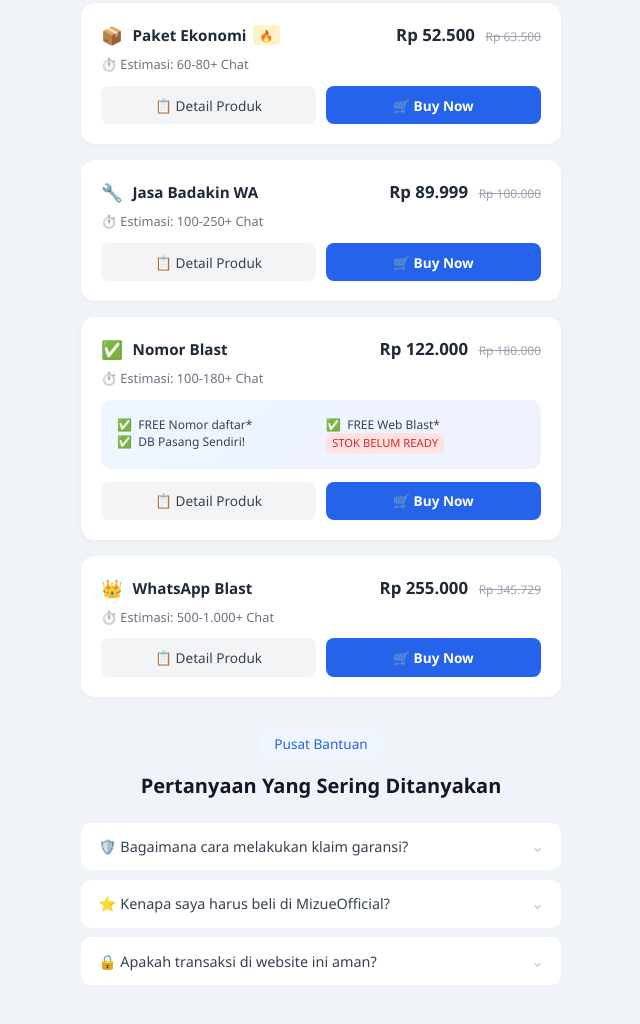
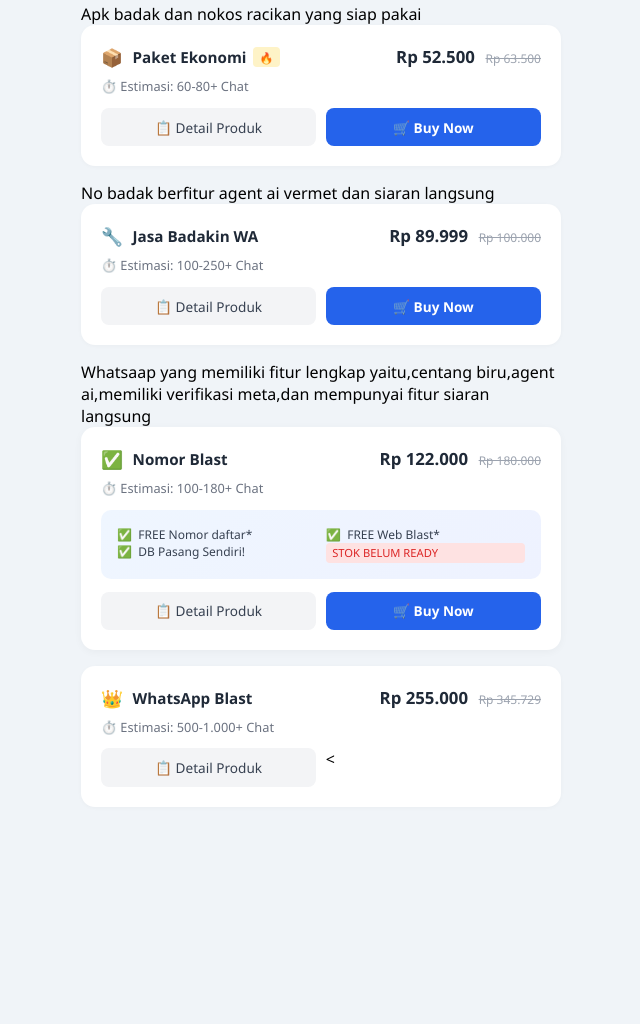
Before and after one commit to oziwinarto8-sudo/toko-wa-badak, a plain HTML site: page index.html in a window 1280 px wide. Shown: the part 648-1672 px from the top of the page, without its empty margins (319-959 px from the left). After the commit the page ends 1535 px from the top, so only its background shows below. Drawn offline with Linux system fonts and the light colour scheme.

Commit message:
Update index.html

```diff
--- a/index.html
+++ b/index.html
@@ -3,7 +3,7 @@
 <head>
     <meta charset="UTF-8">
     <meta name="viewport" content="width=device-width, initial-scale=1.0">
-    <title>MizueOfficial — Toko Digital</title>
+    <title>SedzOfficial — Toko Digital</title>
     <style>
         *{margin:0; padding:0; box-sizing:border-box; font-family:'Segoe UI', sans-serif;}
         body{background:#f0f4f8; min-height:100vh; padding:2rem 1rem 4rem;}
@@ -40,7 +40,7 @@
         .review-section{background:white; border-radius:14px; padding:1.25rem; margin-bottom:1.5rem; box-shadow:0 1px 4px rgba(0,0,0,0.03);}
         .review-header{display:flex; justify-content:space-between; align-items:center; margin-bottom:1rem;}
         .review-header h3{font-size:0.95rem; color:#1f2937; display:flex; align-items:center; gap:0.4rem;}
-        .btn-review{background:#eff6ff; color:#2563eb; border:none; padding:0.4rem 0.8rem; border-radius:6px; font-size:0.8rem; font-weight:500; cursor:pointer;}
+        .btn-review{background:#eff6ff; color:#2563eb; border:none; padding:0.4rem 0.8rem; border-radius:6px; font-size:0.8rem; font-weight:500; cursor:pointer; text-decoration:none; display:inline-block;}
         .review{padding-bottom:0.8rem;}
         .review-top{display:flex; justify-content:space-between; align-items:center; margin-bottom:0.3rem;}
         .review-name{font-weight:600; font-size:0.9rem; color:#1f2937; display:flex; align-items:center; gap:0.4rem;}
@@ -60,8 +60,9 @@
         .prod-old-price{font-size:0.75rem; color:#9ca3af; text-decoration:line-through; margin-left:0.4rem; font-weight:normal;}
         .prod-desc{font-size:0.8rem; color:#6b7280; margin:0.4rem 0 0.8rem; display:flex; align-items:center; gap:0.4rem;}
         .prod-buttons{display:grid; grid-template-columns:1fr 1fr; gap:0.6rem;}
-        .btn-detail{background:#f3f4f6; color:#374151; border:none; padding:0.6rem; border-radius:8px; font-size:0.85rem; cursor:pointer; display:flex; align-items:center; justify-content:center; gap:0.3rem;}
-        .btn-buy{background:#2563eb; color:white; border:none; padding:0.6rem; border-radius:8px; font-size:0.85rem; font-weight:600; cursor:pointer; display:flex; align-items:center; justify-content:center; gap:0.3rem;}
+        .btn-detail{background:#f3f4f6; color:#374151; border:none; padding:0.6rem; border-radius:8px; font-size:0.85rem; cursor:pointer; display:flex; align-items:center; justify-content:center; gap:0.3rem; text-decoration:none;}
+        .btn-buy{background:#2563eb; color:white; border:none; padding:0.6rem; border-radius:8px; font-size:0.85rem; font-weight:600; cursor:pointer; display:flex; align-items:center; justify-content:center; gap:0.3rem; text-decoration:none; transition:0.2s;}
+        .btn-buy:hover{background:#1d4ed8; transform:translateY(-1px);}
 
         /* ===== PRODUK BESAR (Nomor Blast) ===== */
         .product-card.featured{background:white; border-radius:14px; padding:1.25rem; margin-bottom:1rem; box-shadow:0 2px 8px rgba(0,0,0,0.04);}
@@ -86,7 +87,7 @@
         .cs-box{background:linear-gradient(135deg, #1d4ed8 0%, #2563eb 100%); border-radius:14px; padding:1.4rem; color:white; margin-top:1.5rem; text-align:center;}
         .cs-title{font-size:1rem; font-weight:600; margin-bottom:0.4rem; display:flex; align-items:center; justify-content:center; gap:0.5rem;}
         .cs-desc{font-size:0.8rem; color:#dbeafe; margin-bottom:1rem;}
-        .btn-cs{background:white; color:#2563eb; border:none; padding:0.6rem 1.4rem; border-radius:8px; font-weight:600; font-size:0.9rem; cursor:pointer; display:inline-flex; align-items:center; gap:0.4rem;}
+        .btn-cs{background:white; color:#2563eb; border:none; padding:0.6rem 1.4rem; border-radius:8px; font-weight:600; font-size:0.9rem; cursor:pointer; display:inline-flex; align-items:center; gap:0.4rem; text-decoration:none;}
 
         /* ===== FLOATING ICONS ===== */
         .floating-icons{position:fixed; bottom:1.5rem; left:1.5rem; right:1.5rem; display:flex; justify-content:space-between; pointer-events:none;}
@@ -103,13 +104,13 @@
         <!-- ===== PROFIL ===== -->
         <div class="profile">
             <div class="avatar">🦏🛡️</div>
-            <h1 class="nama-toko">MizueOfficial <span class="verified">✓</span></h1>
+            <h1 class="nama-toko">SedzOfficial <span class="verified">✓</span></h1>
         </div>
 
         <!-- ===== SAMBUTAN ===== -->
         <div class="welcome">
             <span class="welcome-icon">👋</span>
-            <p>Selamat datang Kawan di MizueOfficial Shop! Kami menjual berbagai produk digital yang aman, legal, dan dilengkapi <span class="garansi">Garansi Uang Kembali</span> pada setiap pembelian.</p>
+            <p>Selamat datang Kawan di SedzOfficial Shop! Kami menjual berbagai produk digital yang aman, legal, dan dilengkapi <span class="garansi">Garansi Uang Kembali</span> pada setiap pembelian.</p>
         </div>
 
         <!-- ===== INFO SOSIAL ===== -->
@@ -138,7 +139,7 @@
         <div class="review-section">
             <div class="review-header">
                 <h3>⭐ Ulasan Pembeli</h3>
-                <button class="btn-review">✏️ Beri Ulasan</button>
+                <a href="https://wa.me/6281234567890?text=Halo%21%20Saya%20ingin%20memberikan%20ulasan." target="_blank" class="btn-review">✏️ Beri Ulasan</a>
             </div>
             <div class="review">
                 <div class="review-top">
@@ -150,7 +151,8 @@
             </div>
         </div>
 
-        <!-- ===== PRODUK 1 ===== -->
+        <!-- ===== PRODUK 1 — PAKET EKONOMI ===== -->
+        Apk badak dan nokos racikan yang siap pakai
         <div class="product-card">
             <div class="product-header">
                 <div class="product-left">
@@ -164,12 +166,13 @@
             </div>
             <p class="prod-desc">⏱️ Estimasi: 60-80+ Chat</p>
             <div class="prod-buttons">
-                <button class="btn-detail">📋 Detail Produk</button>
-                <button class="btn-buy">🛒 Buy Now</button>
+                <a href="#" class="btn-detail">📋 Detail Produk</a>
+                <a href="https://wa.me/628212898365?text=Halo%21%20Saya%20ingin%20pesan%20PAKET%20EKONOMI%20-%20Rp52.500" target="_blank" class="btn-buy">🛒 Buy Now</a>
             </div>
         </div>
 
-        <!-- ===== PRODUK 2 ===== -->
+        <!-- ===== PRODUK 2 — JASA BADAKIN WA ===== -->
+        No badak berfitur agent ai vermet dan siaran langsung
         <div class="product-card">
             <div class="product-header">
                 <div class="product-left">
@@ -183,12 +186,13 @@
             </div>
             <p class="prod-desc">⏱️ Estimasi: 100-250+ Chat</p>
             <div class="prod-buttons">
-                <button class="btn-detail">📋 Detail Produk</button>
-                <button class="btn-buy">🛒 Buy Now</button>
+                <a href="#" class="btn-detail">📋 Detail Produk</a>
+                <a href="https://wa.me/628212898365?text=Halo%21%20Saya%20ingin%20pesan%20JASA%20BADAKIN%20WA%20-%20Rp89.999" target="_blank" class="btn-buy">🛒 Buy Now</a>
             </div>
         </div>
 
-        <!-- ===== PRODUK 3 - NOMOR BLAST ===== -->
+        <!-- ===== PRODUK 3 — NOMOR BLAST ===== -->
+        Whatsaap yang memiliki fitur lengkap yaitu,centang biru,agent ai,memiliki verifikasi meta,dan mempunyai fitur siaran langsung
         <div class="product-card featured">
             <div class="product-header">
                 <div class="product-left">
@@ -209,17 +213,17 @@
                 </div>
                 <div>
                     <div class="feature-item"><span class="check-icon">✅</span> FREE Web Blast*</div>
-                    <div class="feature-item"><span class="stock-badge">STOK BELUM READY</span></div>
+                    <div class="stock-badge">STOK BELUM READY</div>
                 </div>
             </div>
 
             <div class="prod-buttons">
-                <button class="btn-detail">📋 Detail Produk</button>
-                <button class="btn-buy">🛒 Buy Now</button>
+                <a href="#" class="btn-detail">📋 Detail Produk</a>
+                <a href="https://wa.me/628212898365?text=Halo%21%20Saya%20ingin%20pesan%20NOMOR%20BLAST%20-%20Rp122.000" target="_blank" class="btn-buy">🛒 Buy Now</a>
             </div>
         </div>
 
-        <!-- ===== PRODUK 4 - WA BLAST ===== -->
+        <!-- ===== PRODUK 4 — WA BLAST ===== -->
         <div class="product-card">
             <div class="product-header">
                 <div class="product-left">
@@ -233,27 +237,5 @@
             </div>
             <p class="prod-desc">⏱️ Estimasi: 500-1.000+ Chat</p>
             <div class="prod-buttons">
-                <button class="btn-detail">📋 Detail Produk</button>
-                <button class="btn-buy">🛒 Buy Now</button>
-            </div>
-        </div>
-
-        <!-- ===== FAQ ===== -->
-        <div class="faq-section">
-            <span class="help-tag">Pusat Bantuan</span>
-            <h2>Pertanyaan Yang Sering Ditanyakan</h2>
-
-            <details>
-                <summary>🛡️ Bagaimana cara melakukan klaim garansi? <span class="faq-arrow">⌄</span></summary>
-                <div class="faq-content">Hubungi kami melalui WhatsApp dan sertakan bukti pembelian kamu.</div>
-            </details>
-
-            <details>
-                <summary>⭐ Kenapa saya harus beli di MizueOfficial? <span class="faq-arrow">⌄</span></summary>
-                <div class="faq-content">Produk terjamin, garansi uang kembali, dan layanan pelanggan yang responsif.</div>
-            </details>
-
-            <details>
-                <summary>🔒 Apakah transaksi di website ini aman? <span class="faq-arrow">⌄</span></summary>
-                <div class="faq-content">Sistem pembayaran terenkripsi dan data kamu selalu dilindungi.</div>
-            </details>
+                <a href="#" class="btn-detail">📋 Detail Produk</a>
+                <
```
